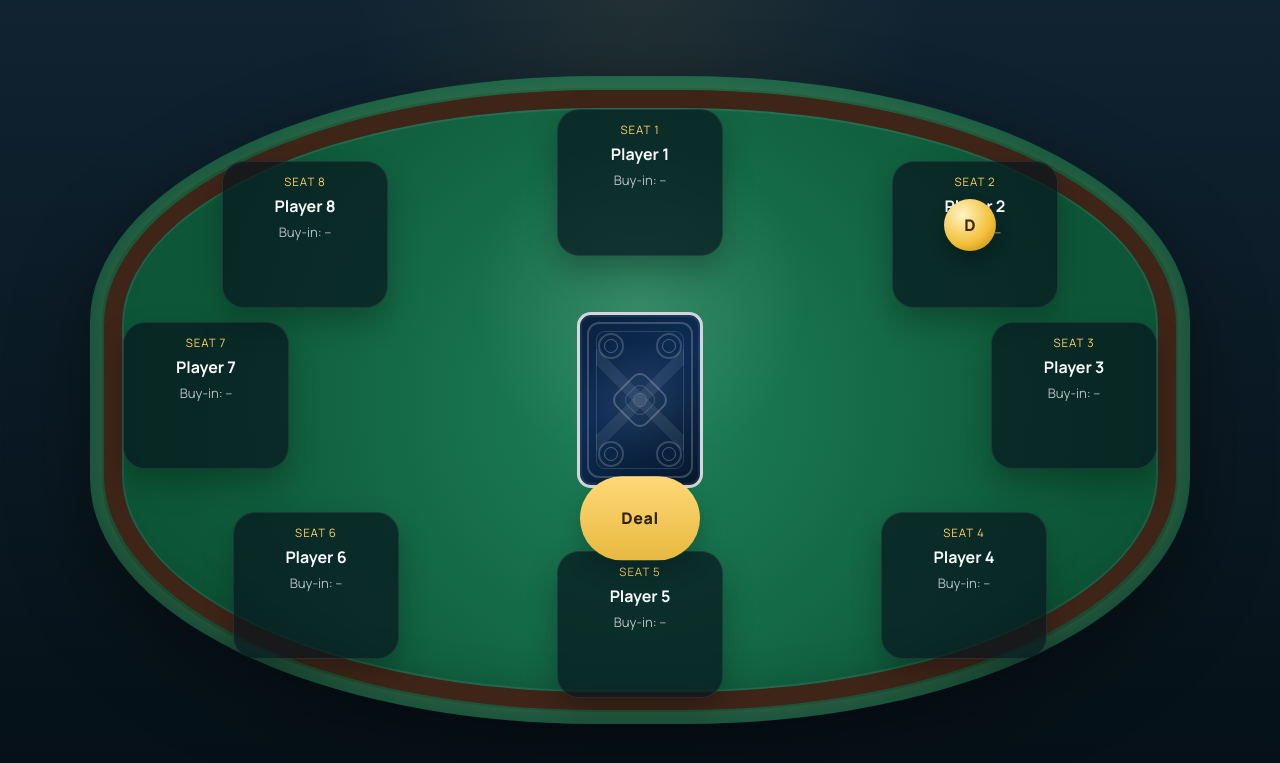
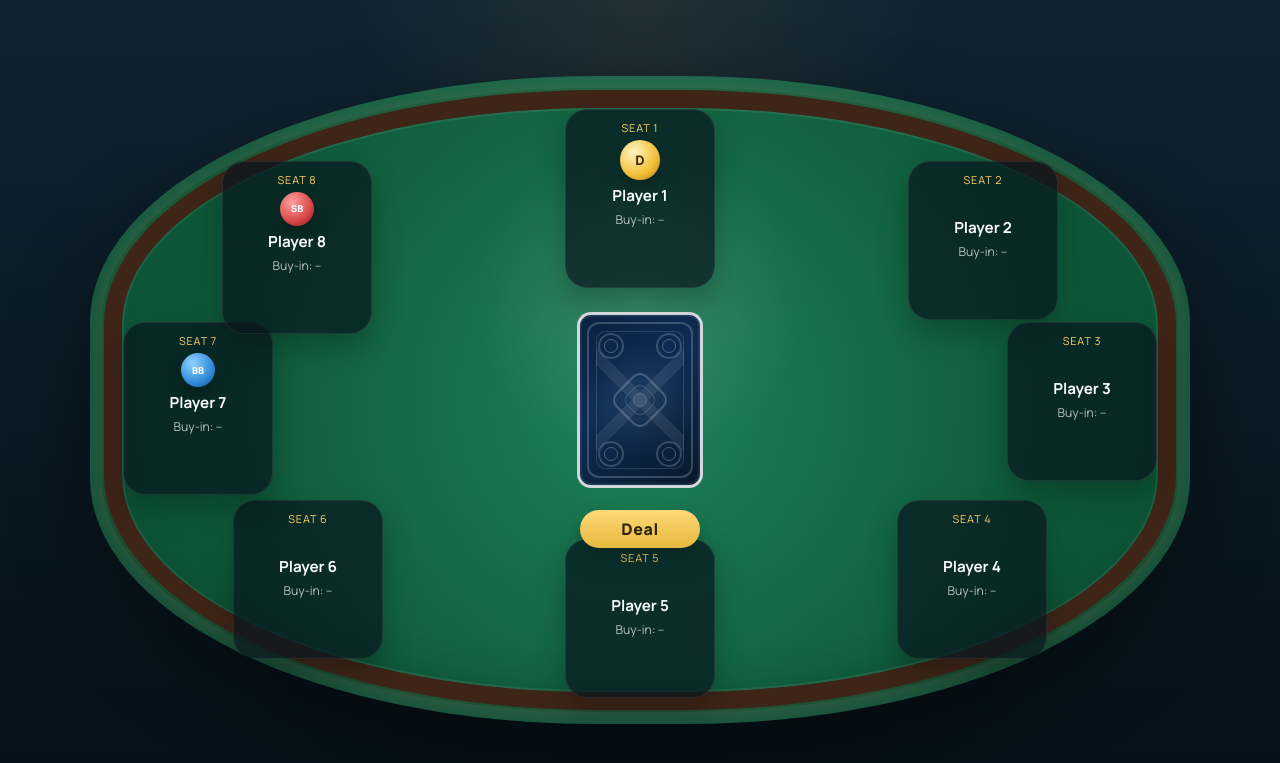
Before and after one commit to wdavidson27-max/377-web-app-dev, a PHP site: page / in a window 1280 px wide. Shown: the top 763 px of the page. Run offline with PHP 8.4, Linux system fonts and the light colour scheme.

Commit message:
milestone 4

```diff
--- a/11-individual-project/index.php
+++ b/11-individual-project/index.php
@@ -30,6 +30,7 @@ $seatCount = 8;
               aria-label="Seat <?= $seat ?>"
             >
               <span class="seat-tag">Seat <?= $seat ?></span>
+              <span class="seat-role-markers" aria-hidden="true"></span>
               <strong>Player <?= $seat ?></strong>
               <small class="seat-buyin">Buy-in: --</small>
               <span class="seat-cards" aria-live="polite"></span>
@@ -49,8 +50,6 @@ $seatCount = 8;
           <button type="button" class="deal-button" aria-label="Deal cards">
             Deal
           </button>
-
-          <div class="dealer-chip" aria-label="Dealer button">D</div>
         </div>
       </section>
     </main>
@@ -58,7 +57,10 @@ $seatCount = 8;
     <script>
       const dealEndpoint = "./deal.php";
       const dealButton = document.querySelector(".deal-button");
+      const deckStack = document.querySelector(".deck-stack");
       const seats = document.querySelectorAll(".seat");
+      let dealerSeatNumber = 1;
+      let handHasBeenDealt = false;
 
 
       // Player can now click on a seat and enter their name
@@ -68,6 +70,7 @@ $seatCount = 8;
           const defaultName = seat.dataset.defaultName;
           const suggestedName = currentName === defaultName ? "" : currentName;
           const enteredName = window.prompt(
+
             `Enter your name Player ${seat.dataset.seatNumber}:`,
             suggestedName
           );
@@ -105,17 +108,34 @@ $seatCount = 8;
       });
 
       // Deal Button
-      dealButton.style.left = "50%"
-      dealButton.style.top = "67%";
-      dealButton.style.transform = "translate(-50%, -40%)";
       dealButton.addEventListener("click", () => {
+        if (handHasBeenDealt) {
+          dealerSeatNumber = getSeatToRight(dealerSeatNumber);
+        }
+
+        renderRoleMarkers();
+
         seats.forEach((seat) => {
           seat.querySelector(".seat-cards").innerHTML = "";
 
         });
 
+        // Confirms that there is a name and buy in amount for the player in that seat
+        const activeSeats = Array.from(seats).filter((seat) => {
+          const playerName = seat.querySelector("strong").textContent.trim();
+          const buyin = (seat.dataset.buyin || "").trim();
+          return playerName !== seat.dataset.defaultName && buyin !== "";
+        });
+
+        if (activeSeats.length === 0) {
+          window.alert("Add a player name and buy-in before dealing.");
+          return;
+        }
+
+        deckStack.style.display = "none";
+
         const formData = new FormData();
-        formData.append("player_count", seats.length);
+        formData.append("player_count", activeSeats.length);
         fetch(dealEndpoint, {
           method: "POST",
           body: formData,
@@ -127,13 +147,14 @@ $seatCount = 8;
               return;
             }
 
-            seats.forEach((seat, seatIndex) => {
+            activeSeats.forEach((seat, seatIndex) => {
               const dealtCards = data.deals[seatIndex] || [];
-
               dealtCards.forEach((card) => {
                 seat.querySelector(".seat-cards").append(createFaceUpCard(card));
               });
             });
+
+            handHasBeenDealt = true;
           })
           .catch(() => {
             window.alert("Could not connect to the deal endpoint.");
@@ -142,10 +163,37 @@ $seatCount = 8;
 
       function createFaceUpCard(card) {
         const cardElement = document.createElement("span");
-        cardElement.className = "mini-card mini-card-face";
+        cardElement.className = `mini-card mini-card-face ${card.color === "red" ? "mini-card-red" : "mini-card-black"}`;
         cardElement.innerHTML = `<span>${card.rank}</span><small>${card.suit}</small>`;
         return cardElement;
       }
+
+      function getSeatToRight(seatNumber) {
+        return seatNumber === 1 ? seats.length : seatNumber - 1;
+      }
+
+      function renderRoleMarkers() {
+        seats.forEach((seat) => {
+          seat.querySelector(".seat-role-markers").innerHTML = "";
+        });
+
+        const smallBlindSeat = getSeatToRight(dealerSeatNumber);
+        const bigBlindSeat = getSeatToRight(smallBlindSeat);
+
+        addRoleMarker(dealerSeatNumber, "dealer-chip", "D");
+        addRoleMarker(smallBlindSeat, "blind-chip small-blind-chip", "SB");
+        addRoleMarker(bigBlindSeat, "blind-chip big-blind-chip", "BB");
+      }
+
+      function addRoleMarker(seatNumber, className, label) {
+        const seat = document.querySelector(`.seat[data-seat-number="${seatNumber}"]`);
+        const marker = document.createElement("span");
+        marker.className = className;
+        marker.textContent = label;
+        seat.querySelector(".seat-role-markers").append(marker);
+      }
+
+      renderRoleMarkers();
     </script>
   </body>
 </html>
--- a/11-individual-project/styles.css
+++ b/11-individual-project/styles.css
@@ -62,20 +62,47 @@ body {
   pointer-events: none;
 }
 
+.seat-role-markers {
+  min-height: 20px;
+  display: flex;
+  justify-content: center;
+  gap: 4px;
+  pointer-events: none;
+}
+
 .dealer-chip {
-  position: absolute;
-  top: 23%;
-  left: 80%;
-  width: 52px;
-  height: 52px;
+  flex: 0 0 auto;
+  width: 40px;
+  height: 40px;
   border-radius: 50%;
   display: grid;
   place-items: center;
   background: radial-gradient(circle at 35% 30%, #fff4c4, #f2bf37 60%, #b67d11);
   color: #3b2a08;
   font-weight: 800;
+  font-size: 0.82rem;
   box-shadow: 0 10px 18px rgba(0, 0, 0, 0.24);
-  transform: translate(-50%, -50%);
+}
+
+.blind-chip {
+  flex: 0 0 auto;
+  width: 34px;
+  height: 34px;
+  border-radius: 50%;
+  display: grid;
+  place-items: center;
+  font-size: 0.6rem;
+  font-weight: 800;
+  color: #f8fbff;
+  box-shadow: 0 8px 16px rgba(0, 0, 0, 0.22);
+}
+
+.small-blind-chip {
+  background: radial-gradient(circle at 35% 30%, #ff9e9e, #d64545 62%, #7d1616);
+}
+
+.big-blind-chip {
+  background: radial-gradient(circle at 35% 30%, #8fd3ff, #2f89d8 62%, #174a7d);
 }
 
 .deck-stack {
@@ -89,10 +116,10 @@ body {
 .deal-button {
   position: absolute;
   left: 50%;
-  bottom: 20%;
+  top: 67%;
   transform: translateX(-50%);
   min-width: 120px;
-  padding: 12px 20px;
+  padding: 8px 20px;
   border: 0;
   border-radius: 999px;
   background: linear-gradient(180deg, #ffd978, #e7b93f);
@@ -225,10 +252,10 @@ body {
 
 .seat {
   position: absolute;
-  width: 166px;
-  padding: 12px 14px;
+  width: 150px;
+  padding: 10px 12px;
   display: grid;
-  gap: 6px;
+  gap: 5px;
   text-align: center;
   border-radius: 22px;
   background: rgba(8, 20, 29, 0.7);
@@ -253,30 +280,30 @@ body {
 }
 
 .seat strong {
-  font-size: 1rem;
+  font-size: 0.95rem;
   margin: 0;
   pointer-events: none;
 }
 
 .seat-buyin {
   color: var(--muted);
-  font-size: 0.82rem;
+  font-size: 0.76rem;
   pointer-events: none;
 }
 
 .seat-tag {
   color: var(--accent);
-  font-size: 0.72rem;
+  font-size: 0.68rem;
   letter-spacing: 0.08em;
   text-transform: uppercase;
   pointer-events: none;
 }
 
 .seat-cards {
-  min-height: 48px;
+  min-height: 44px;
   display: flex;
   justify-content: center;
-  gap: 6px;
+  gap: 4px;
   pointer-events: none;
 }
 
@@ -293,7 +320,6 @@ body {
 .mini-card-face {
   border: 2px solid rgba(20, 32, 43, 0.14);
   background: #f8f2e7;
-  color: #182430;
   font-size: 0.95rem;
   font-weight: 800;
 }
@@ -302,6 +328,14 @@ body {
   justify-self: end;
   font-size: 0.82rem;
   line-height: 1;
+}
+
+.mini-card-black {
+  color: #182430;
+}
+
+.mini-card-red {
+  color: #b42318;
 }
 
 .seat-1 {
@@ -368,7 +402,6 @@ body {
   .table-rim,
   .deck-stack,
   .deal-button,
-  .dealer-chip,
   .seat {
     position: static;
     transform: none;
@@ -377,11 +410,6 @@ body {
 
   .table-rim {
     display: none;
-  }
-
-  .dealer-chip {
-    justify-self: center;
-    order: 2;
   }
 
   .deck-stack {
@@ -403,8 +431,7 @@ body {
   }
 
   .deck-stack,
-  .deal-button,
-  .dealer-chip {
+  .deal-button {
     grid-column: 1 / -1;
   }
 }
```
Also changed, not shown: 11-individual-project/library.php (added, +21 -0 lines), 11-individual-project/poker.sql (added, +10 -0 lines).
